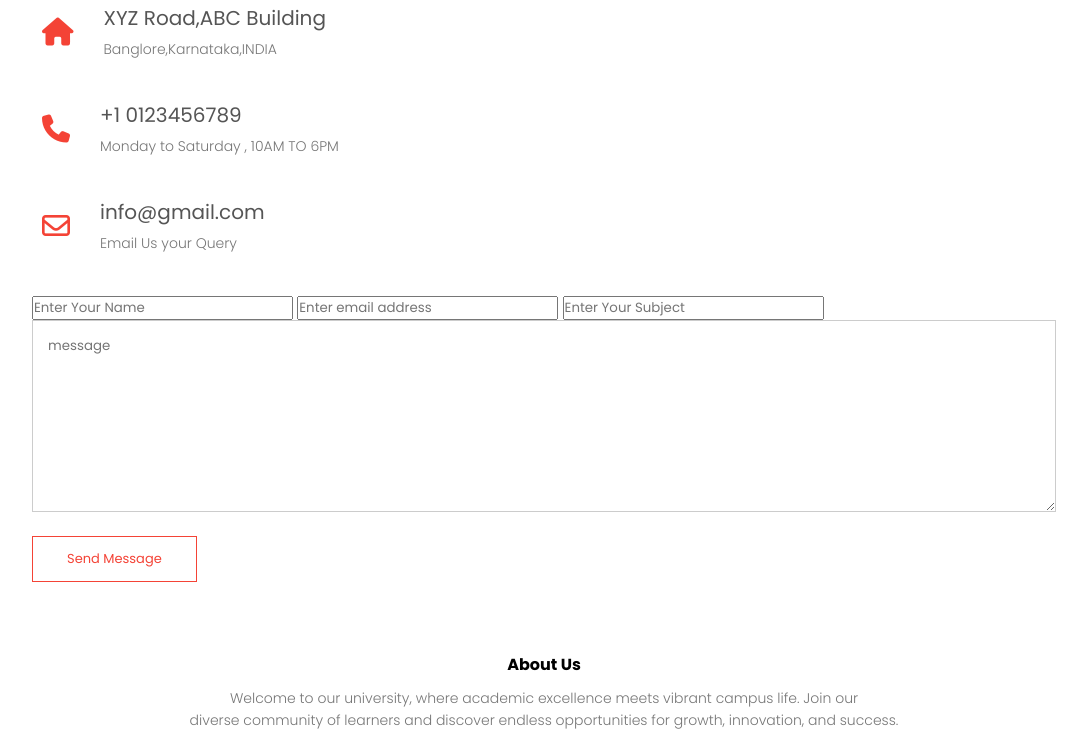
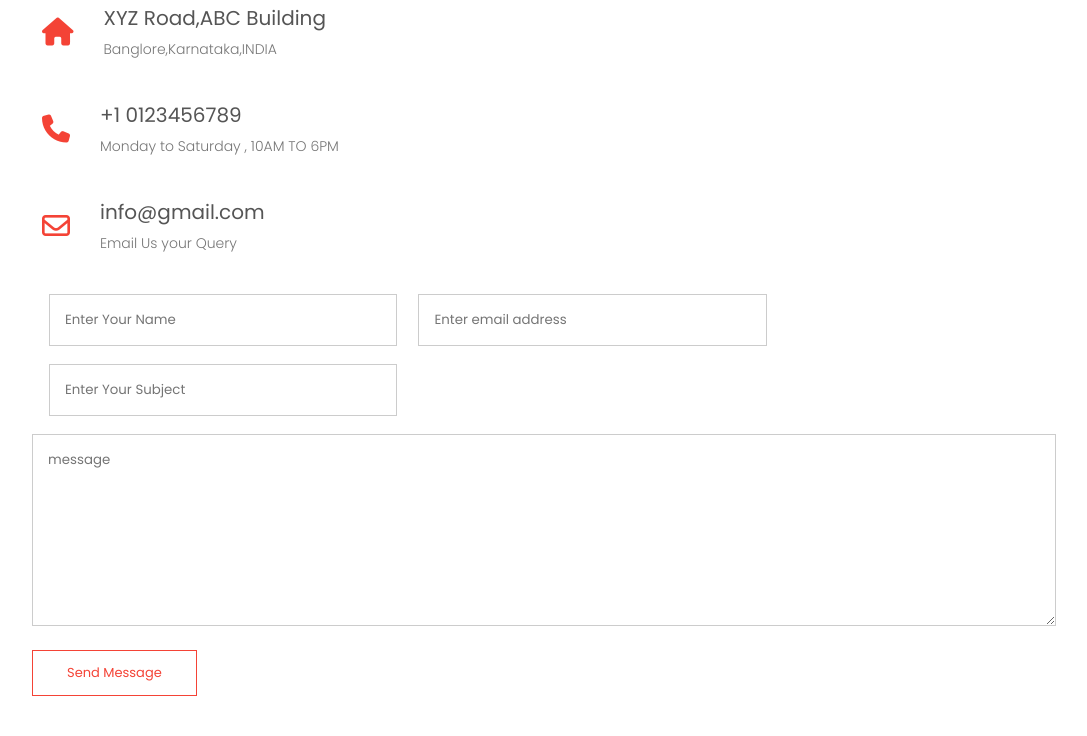
Before and after one commit to juhinagpure/Eduford-university, a PHP site: page /contact.html in a window 1280 px wide. Shown: the part 1114-1850 px from the top of the page, without its empty margins (96-1183 px from the left). Run offline with PHP 8.4, Linux system fonts and the light colour scheme; some libraries are stand-ins or nearby versions.

Commit message:
written css for input in contact form

```diff
--- a/contact.html
+++ b/contact.html
@@ -69,10 +69,11 @@
 
             <div class="contact-col">
                 <form action="form-handler.php" method="post">
-                    <input type="text" name="name" placeholder="Enter Your Name" required>
-                    <input type="email" name="email" placeholder="Enter email address" required>
-                    <input type="text" name="subject" placeholder="Enter Your Subject" required>
+                    <input class="input1" type="text" name="name" placeholder="Enter Your Name" required>
+                    <input class="input2" type="email" name="email" placeholder="Enter email address" required>
+                    <input class="input3" type="text" name="subject" placeholder="Enter Your Subject" required>
                     <textarea rows="8" name="message" placeholder="message" required></textarea>
+                    <br>
                     <button type="submit" class="hero-btn red-btn">Send Message</button>
                 </form>
             </div>
--- a/style.css
+++ b/style.css
@@ -606,6 +606,37 @@ h3 {
     margin-bottom: 30px;
 }
 
+.contact-col .input1 {
+    width: 34%;
+    padding: 15px;
+    margin-bottom: 18px;
+    margin-left: 17px;
+    outline: none;
+    border: 1px solid #ccc;
+    box-sizing: border-box;
+}
+
+.contact-col .input2 {
+    width: 34%;
+    padding: 15px;
+    margin-bottom: 18px;
+    margin-left: 17px;
+    outline: none;
+    border: 1px solid #ccc;
+    box-sizing: border-box;
+}
+
+.contact-col .input3 {
+    width: 34%;
+    padding: 15px;
+    margin-bottom: 18px;
+    margin-left: 17px;
+    outline: none;
+    border: 1px solid #ccc;
+    box-sizing: border-box;
+}
+
+
 .contact-col div {
     display: flex;
     align-items: center;
```
